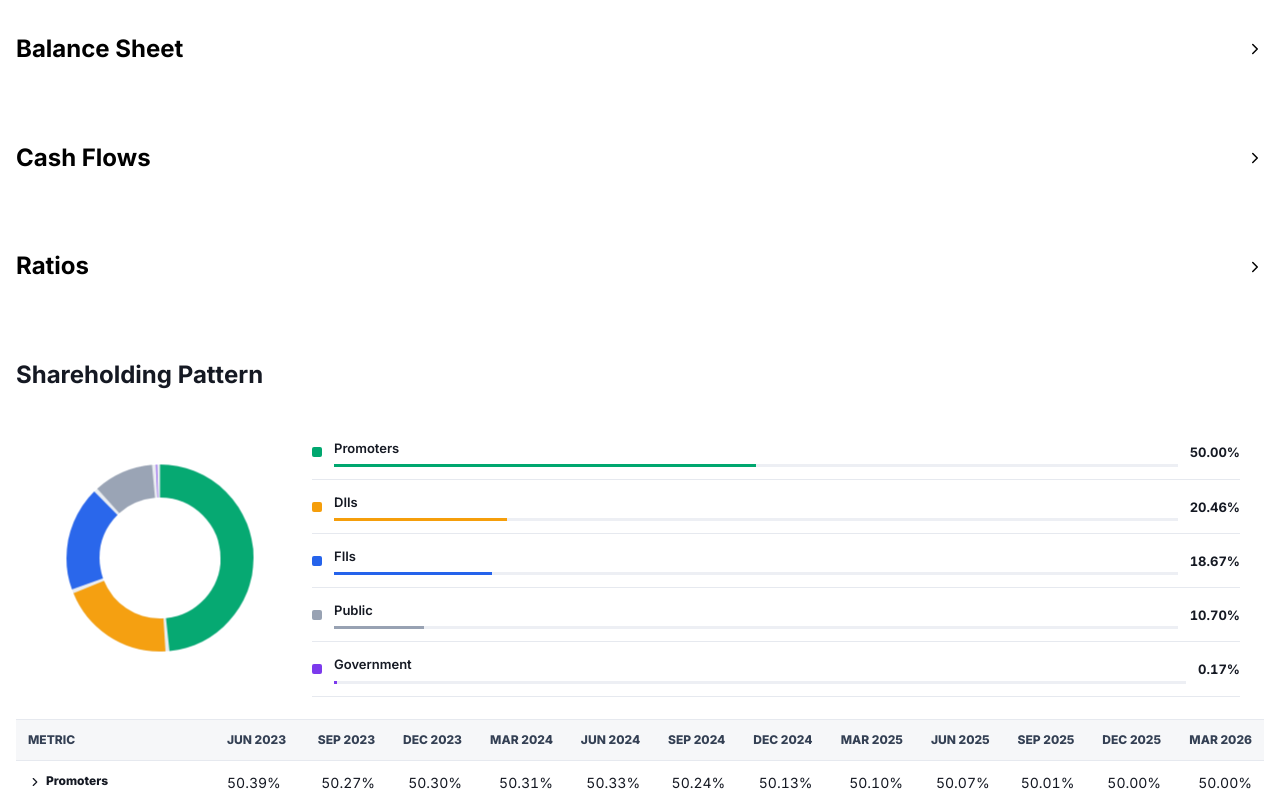
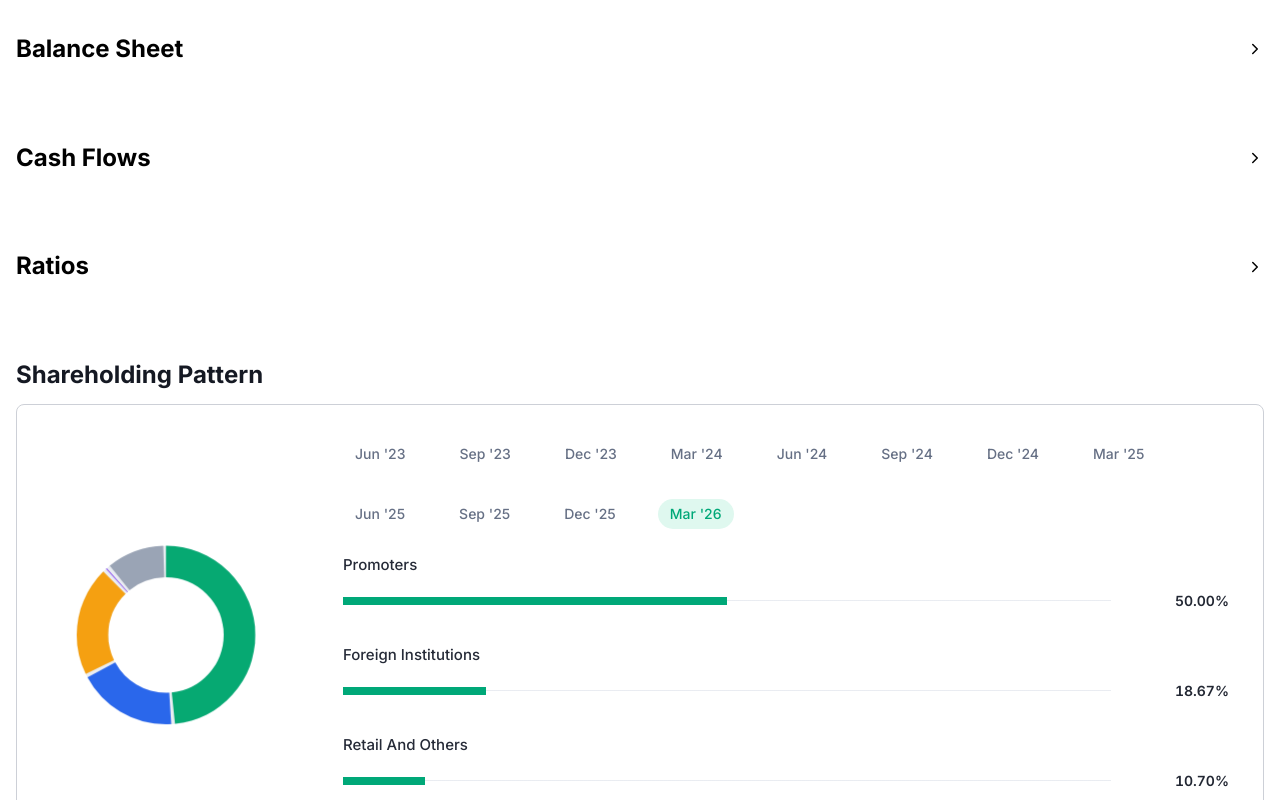
Before and after one commit to sodhanidev/sodhani-web, a Next.js app: page /company/RELIANCE in a window 1280 px wide. Shown: the part 2000-2800 px from the top of the page. Built offline with nearby package versions, Linux system fonts and the light colour scheme.

Commit message:
style: update shareholding chart and financial table rendering in CompanyPageTemplate; improve CSS styles for shareholding components

```diff
--- a/src/app/globals.css
+++ b/src/app/globals.css
@@ -70,10 +70,10 @@
   --chart-axis-text: var(--chart-axis);
   --chart-logo-bg: #f1f3f8;
   --chart-logo-ink: #9e3338;
-  --chart-range-border: #bfc6cf;
+  --chart-range-border: rgba(5, 5, 5, 0.14);
   --chart-range-bg: #ffffff;
-  --chart-range-ink: #2d3440;
-  --chart-range-active-bg: #141d28;
+  --chart-range-ink: #050505;
+  --chart-range-active-bg: #050505;
   --chart-range-active-ink: #ffffff;
   --tooltip-bg: #ffffff;
   --tooltip-border: #e4e7eb;
@@ -185,11 +185,11 @@
   --chart-down: #ff7078;
   --chart-logo-bg: #242b36;
   --chart-logo-ink: #ff9b8e;
-  --chart-range-border: #414a57;
-  --chart-range-bg: #151922;
-  --chart-range-ink: #dce3ea;
-  --chart-range-active-bg: #e6ebf0;
-  --chart-range-active-ink: #0e1116;
+  --chart-range-border: rgba(255, 255, 255, 0.18);
+  --chart-range-bg: #050505;
+  --chart-range-ink: #ffffff;
+  --chart-range-active-bg: #ffffff;
+  --chart-range-active-ink: #050505;
   --tooltip-bg: #1a202a;
   --tooltip-border: #46505f;
   --landing-bg: #050505;
@@ -302,11 +302,11 @@
     --chart-down: #ff7078;
     --chart-logo-bg: #242b36;
     --chart-logo-ink: #ff9b8e;
-    --chart-range-border: #414a57;
-    --chart-range-bg: #151922;
-    --chart-range-ink: #dce3ea;
-    --chart-range-active-bg: #e6ebf0;
-    --chart-range-active-ink: #0e1116;
+    --chart-range-border: rgba(255, 255, 255, 0.18);
+    --chart-range-bg: #050505;
+    --chart-range-ink: #ffffff;
+    --chart-range-active-bg: #ffffff;
+    --chart-range-active-ink: #050505;
     --tooltip-bg: #1a202a;
     --tooltip-border: #46505f;
     --landing-bg: #050505;
@@ -1937,7 +1937,7 @@ th:nth-child(2) .sort-button {
   overflow: hidden;
   gap: 0;
   border: 1px solid var(--chart-range-border);
-  border-radius: 999px;
+  border-radius: 0;
   background: var(--chart-range-bg);
   padding: 0;
   box-shadow: none;
@@ -1946,7 +1946,9 @@ th:nth-child(2) .sort-button {
 .chart-ranges button {
   min-width: 44px;
   min-height: 30px;
+  border: 0;
   border-radius: 0;
+  background: transparent;
   color: var(--chart-range-ink);
   font-size: 12px;
   font-weight: 700;
@@ -1955,7 +1957,7 @@ th:nth-child(2) .sort-button {
 }
 
 .chart-ranges button + button {
-  border-left: 1px solid transparent;
+  border-left: 0;
 }
 
 .chart-ranges button.active {
@@ -1981,9 +1983,7 @@ th:nth-child(2) .sort-button {
   box-shadow: none;
 }
 
-.company-page-shell .shareholding-chart,
-.company-page-shell .shareholding-legend-row {
-  background: transparent;
+.company-page-shell .shareholding-chart {
   box-shadow: none;
 }
 
@@ -2126,13 +2126,17 @@ th:nth-child(2) .sort-button {
   --holder-government: #7c3aed;
   --holder-public: #98a2b3;
   --holder-other: #667085;
-  display: grid;
-  grid-template-columns: 240px minmax(0, 1fr);
-  gap: 32px;
-  align-items: center;
-  border-bottom: 1px solid var(--line);
-  background: var(--panel-bg-solid);
-  padding: 22px 24px;
+  --holder-bar: #00a878;
+  --holder-tab-bg: #dff8ef;
+  display: grid;
+  grid-template-columns: minmax(180px, 230px) minmax(0, 1fr);
+  gap: clamp(30px, 5vw, 62px);
+  align-items: center;
+  min-width: 0;
+  border: 1px solid color-mix(in srgb, var(--line) 88%, var(--ink));
+  border-radius: 8px;
+  background: color-mix(in srgb, var(--panel-bg-solid) 96%, transparent);
+  padding: clamp(24px, 3.1vw, 34px) clamp(24px, 3.4vw, 34px) 24px;
 }
 
 :root[data-theme="dark"] .shareholding-chart {
@@ -2142,6 +2146,8 @@ th:nth-child(2) .sort-button {
   --holder-government: #a78bfa;
   --holder-public: #667085;
   --holder-other: #98a2b3;
+  --holder-bar: #16c784;
+  --holder-tab-bg: rgba(22, 199, 132, 0.14);
 }
 
 .shareholding-visual {
@@ -2151,7 +2157,7 @@ th:nth-child(2) .sort-button {
 
 .shareholding-donut-wrap {
   position: relative;
-  width: min(220px, 100%);
+  width: min(210px, 100%);
   aspect-ratio: 1;
   justify-self: center;
   isolation: isolate;
@@ -2200,115 +2206,120 @@ th:nth-child(2) .sort-button {
   opacity: 0.18;
 }
 
-.shareholding-tooltip {
-  position: absolute;
-  z-index: 5;
-  display: grid;
-  min-width: 112px;
-  gap: 1px;
-  border: 1px solid var(--tooltip-border);
-  border-radius: 4px;
-  box-shadow: 0 10px 24px color-mix(in srgb, var(--ink) 10%, transparent);
-  background: var(--tooltip-bg);
-  padding: 8px 10px;
+.shareholding-breakdown {
+  display: grid;
+  min-width: 0;
+  gap: 24px;
+}
+
+.shareholding-period-tabs {
+  display: flex;
+  flex-wrap: wrap;
+  gap: clamp(16px, 2.4vw, 30px);
+  align-items: center;
+}
+
+.shareholding-period-tabs button {
+  min-height: 30px;
+  border: 0;
+  border-radius: 999px;
+  background: transparent;
+  color: var(--muted);
+  padding: 0 12px;
+  font: inherit;
+  font-size: 14px;
+  font-weight: 500;
+  cursor: pointer;
+  transition:
+    background 160ms ease,
+    color 160ms ease,
+    transform 160ms ease;
+}
+
+.shareholding-period-tabs button:hover,
+.shareholding-period-tabs button:focus-visible {
   color: var(--ink);
-  pointer-events: none;
-  transform: translate(-50%, calc(-100% - 10px));
-}
-
-.shareholding-tooltip::after {
-  position: absolute;
-  bottom: -4px;
-  left: 50%;
-  width: 7px;
-  height: 7px;
-  border-right: 1px solid var(--tooltip-border);
-  border-bottom: 1px solid var(--tooltip-border);
-  background: var(--tooltip-bg);
-  content: "";
-  transform: translateX(-50%) rotate(45deg);
-}
-
-.shareholding-tooltip span,
-.shareholding-tooltip small {
-  color: var(--muted);
-  font-size: 10px;
-}
-
-.shareholding-tooltip strong {
-  font-size: 16px;
-  line-height: 1.1;
-}
-
-.shareholding-legend {
-  display: grid;
-  gap: 0;
-  align-self: center;
-}
-
-.shareholding-legend-row {
-  display: grid;
-  width: 100%;
-  grid-template-columns: 10px minmax(0, 1fr) auto;
-  gap: 12px;
-  align-items: center;
-  border: 0;
-  border-bottom: 1px solid var(--line);
-  background: transparent;
-  padding: 12px 0;
-  color: var(--ink);
-  cursor: pointer;
-  text-align: left;
-  transition:
-    opacity 160ms ease,
-    background 160ms ease;
-}
-
-.shareholding-legend-row:hover,
-.shareholding-legend-row:focus-visible,
-.shareholding-legend-row[data-active="true"] {
-  background: color-mix(in srgb, var(--surface-2) 64%, transparent);
-  outline: none;
-}
-
-.shareholding-swatch {
-  width: 10px;
-  height: 10px;
-  border-radius: 2px;
-}
-
-.shareholding-legend-main {
-  display: grid;
-  gap: 6px;
-  min-width: 0;
-}
-
-.shareholding-legend-name {
+}
+
+.shareholding-period-tabs button:focus-visible {
+  outline: 2px solid color-mix(in srgb, var(--accent) 42%, transparent);
+  outline-offset: 2px;
+}
+
+.shareholding-period-tabs button.active {
+  background: var(--holder-tab-bg);
+  color: var(--holder-bar);
+}
+
+.shareholding-bars {
+  display: grid;
+  gap: 31px;
+}
+
+.shareholding-bar-row {
+  display: grid;
+  gap: 14px;
+}
+
+.shareholding-bar-label {
+  color: color-mix(in srgb, var(--ink) 80%, var(--muted));
+  font-size: 15px;
+  font-weight: 500;
+}
+
+.shareholding-bar-line {
+  display: grid;
+  grid-template-columns: minmax(0, 1fr) auto;
+  gap: clamp(24px, 5vw, 46px);
+  align-items: center;
+}
+
+.shareholding-bar-line strong {
+  min-width: 72px;
+  color: color-mix(in srgb, var(--ink) 84%, var(--muted));
+  font-size: 14px;
+  font-weight: 600;
+  text-align: right;
+}
+
+.shareholding-bar-track {
+  position: relative;
+  height: 8px;
   overflow: hidden;
-  color: var(--ink);
-  font-size: 13px;
-  font-weight: 600;
-  text-overflow: ellipsis;
-  white-space: nowrap;
-}
-
-.shareholding-legend-meter {
-  position: relative;
-  overflow: hidden;
-  height: 3px;
-  border-radius: 0;
-  background: color-mix(in srgb, var(--line) 70%, transparent);
-}
-
-.shareholding-legend-meter span {
+  background: linear-gradient(
+    to bottom,
+    transparent 0,
+    transparent calc(50% - 0.5px),
+    color-mix(in srgb, var(--line) 86%, transparent) calc(50% - 0.5px),
+    color-mix(in srgb, var(--line) 86%, transparent) calc(50% + 0.5px),
+    transparent calc(50% + 0.5px)
+  );
+}
+
+.shareholding-bar-fill {
   position: absolute;
   inset: 0 auto 0 0;
-  min-width: 3px;
-}
-
-.shareholding-legend-row strong {
-  color: var(--ink);
-  font-size: 13px;
+  width: var(--shareholding-value);
+  min-width: 2px;
+  background: var(--holder-bar);
+}
+
+.shareholding-more-button {
+  justify-self: start;
+  border: 0;
+  background: transparent;
+  color: var(--holder-bar);
+  padding: 0;
+  font: inherit;
+  font-size: 14px;
+  font-weight: 600;
+  cursor: pointer;
+}
+
+.shareholding-more-button:hover,
+.shareholding-more-button:focus-visible {
+  color: color-mix(in srgb, var(--holder-bar) 72%, var(--ink));
+  outline: none;
 }
 
 .investor-holdings {
@@ -3313,8 +3324,18 @@ th:nth-child(2) .sort-button {
   }
 
   .shareholding-chart {
-    gap: 18px;
-    padding: 16px;
+    gap: 22px;
+    padding: 18px;
+  }
+
+  .shareholding-period-tabs {
+    gap: 8px;
+  }
+
+  .shareholding-period-tabs button {
+    min-height: 31px;
+    padding: 0 10px;
+    font-size: 12px;
   }
 
   .peer-list {
--- a/src/components/ShareholdingPieChart.tsx
+++ b/src/components/ShareholdingPieChart.tsx
@@ -1,6 +1,7 @@
 "use client";
 
 import { useMemo, useState } from "react";
+import type { CSSProperties } from "react";
 
 import type { FinancialTable } from "@/lib/data/types";
 
@@ -49,12 +50,54 @@ function shortHolderLabel(label: string) {
   return label;
 }
 
+function longHolderLabel(label: string) {
+  const key = holderKey(label);
+  if (key.includes("fii") || key.includes("foreign")) {
+    return "Foreign Institutions";
+  }
+  if (key.includes("dii") || key.includes("domestic")) {
+    return "Domestic Institutions";
+  }
+  if (key.includes("public")) {
+    return "Retail And Others";
+  }
+  return label;
+}
+
 function formatPercent(value: number) {
   return `${value.toFixed(2)}%`;
 }
 
-function getShareholdingSlices(table: FinancialTable): { period: string; slices: Slice[] } {
-  const period = table.periods.at(-1) ?? "";
+function formatPeriodTab(period: string) {
+  const match = /^([A-Za-z]{3})\s+(\d{4})$/u.exec(period);
+  if (!match) {
+    return period;
+  }
+
+  return `${match[1]} '${match[2].slice(-2)}`;
+}
+
+function getRecentPeriods(periods: string[]) {
+  const looksQuarterly = periods.some((period) => !period.startsWith("Mar "));
+  return periods.slice(looksQuarterly ? -12 : -3);
+}
+
+function featuredHolderRank(slice: Slice) {
+  const key = holderKey(slice.label);
+  if (key.includes("promoters")) {
+    return 0;
+  }
+  if (key.includes("fii") || key.includes("foreign")) {
+    return 1;
+  }
+  if (key.includes("public")) {
+    return 2;
+  }
+  return 3;
+}
+
+function getShareholdingSlices(table: FinancialTable, activePeriod: string): { period: string; slices: Slice[] } {
+  const period = activePeriod || table.periods.at(-1) || "";
   if (!period) {
     return { period, slices: [] };
   }
@@ -80,17 +123,20 @@ function getShareholdingSlices(table: FinancialTable): { period: string; slices:
         color: colorKey ? holderColors[colorKey] : "var(--holder-other)"
       };
     })
-    .filter((slice): slice is Slice => Boolean(slice))
-    .sort((a, b) => b.value - a.value);
+    .filter((slice): slice is Slice => Boolean(slice));
 
   return { period, slices };
 }
 
 export function ShareholdingPieChart({ table }: { table: FinancialTable }) {
-  const { period, slices } = useMemo(() => getShareholdingSlices(table), [table]);
+  const recentPeriods = useMemo(() => getRecentPeriods(table.periods), [table.periods]);
+  const [selectedPeriod, setSelectedPeriod] = useState<string | null>(null);
+  const period = selectedPeriod && recentPeriods.includes(selectedPeriod) ? selectedPeriod : recentPeriods.at(-1) || "";
+  const { slices } = useMemo(() => getShareholdingSlices(table, period), [period, table]);
   const [activeIndex, setActiveIndex] = useState<number | null>(null);
   const [tooltip, setTooltip] = useState<TooltipPosition>({ x: 0, y: 0 });
   const [showTooltip, setShowTooltip] = useState(false);
+  const [showAllHolders, setShowAllHolders] = useState(false);
   const total = slices.reduce((sum, slice) => sum + slice.value, 0);
 
   if (!period || !slices.length || total <= 0) {
@@ -114,6 +160,12 @@ export function ShareholdingPieChart({ table }: { table: FinancialTable }) {
     };
   });
   const activeSlice = activeIndex === null ? null : chartSlices[activeIndex] ?? null;
+  const tooltipSide = tooltip.x > 110 ? "left" : "right";
+  const featuredSlices = slices
+    .filter((slice) => featuredHolderRank(slice) < 3)
+    .sort((first, second) => featuredHolderRank(first) - featuredHolderRank(second));
+  const visibleSlices = showAllHolders ? slices : featuredSlices;
+  const canShowMore = slices.length > featuredSlices.length;
 
   function activate(index: number, nextShowTooltip = false) {
     setActiveIndex(index);
@@ -130,7 +182,12 @@ export function ShareholdingPieChart({ table }: { table: FinancialTable }) {
     setShowTooltip(false);
   }
 
-  function moveTooltip(event: React.PointerEvent<SVGCircleElement | HTMLButtonElement>) {
+  function choosePeriod(nextPeriod: string) {
+    setSelectedPeriod(nextPeriod);
+    clearActive();
+  }
+
+  function moveTooltip(event: React.PointerEvent<SVGCircleElement>) {
     const bounds = event.currentTarget.closest(".shareholding-donut-wrap")?.getBoundingClientRect();
     if (!bounds) {
       return;
@@ -183,43 +240,68 @@ export function ShareholdingPieChart({ table }: { table: FinancialTable }) {
           </svg>
           {activeSlice && showTooltip ? (
             <div
-              className="shareholding-tooltip"
+              className="chart-tooltip shareholding-tooltip"
+              data-side={tooltipSide}
               style={{
                 left: tooltip.x,
                 top: tooltip.y
               }}
             >
-              <span>{activeSlice.label}</span>
-              <strong className="numeric">{formatPercent(activeSlice.value)}</strong>
-              <small>{period}</small>
+              <div className="chart-tooltip-price numeric">{formatPercent(activeSlice.value)}</div>
+              <div className="chart-tooltip-meta">
+                {activeSlice.label} · {period}
+              </div>
             </div>
           ) : null}
         </div>
       </div>
+      <div className="shareholding-breakdown">
+        <div className="shareholding-period-tabs" role="tablist" aria-label="Shareholding periods">
+          {recentPeriods.map((availablePeriod) => {
+            const isActive = availablePeriod === period;
 
-      <div className="shareholding-legend" role="list">
-        {chartSlices.map((slice, index) => (
-          <button
-            className="shareholding-legend-row"
-            data-active={activeIndex === index ? "true" : undefined}
-            key={slice.label}
-            role="listitem"
-            type="button"
-            onBlur={clearActive}
-            onFocus={() => activate(index)}
-            onPointerEnter={() => activate(index)}
-            onPointerLeave={clearActive}
-          >
-            <span className="shareholding-swatch" style={{ background: slice.color }} />
-            <span className="shareholding-legend-main">
-              <span className="shareholding-legend-name">{slice.label}</span>
-              <span className="shareholding-legend-meter" aria-hidden="true">
-                <span style={{ background: slice.color, width: `${slice.value}%` }} />
-              </span>
-            </span>
-            <strong className="numeric">{formatPercent(slice.value)}</strong>
+            return (
+              <button
+                aria-selected={isActive}
+                className={isActive ? "active" : ""}
+                key={availablePeriod}
+                role="tab"
+                type="button"
+                onClick={() => choosePeriod(availablePeriod)}
+              >
+                {formatPeriodTab(availablePeriod)}
+              </button>
+            );
+          })}
+        </div>
+        <div className="shareholding-bars">
+          {visibleSlices.map((slice) => {
+            const barStyle = {
+              "--shareholding-value": `${Math.min(Math.max(slice.value, 0), 100)}%`
+            } as CSSProperties;
+
+            return (
+              <div
+                aria-label={`${longHolderLabel(slice.label)} ${formatPercent(slice.value)} in ${period}`}
+                className="shareholding-bar-row"
+                key={slice.key}
+              >
+                <span className="shareholding-bar-label">{longHolderLabel(slice.label)}</span>
+                <div className="shareholding-bar-line">
+                  <div className="shareholding-bar-track" aria-hidden="true">
+                    <span className="shareholding-bar-fill" style={barStyle} />
+                  </div>
+                  <strong className="numeric">{formatPercent(slice.value)}</strong>
+                </div>
+              </div>
+            );
+          })}
+        </div>
+        {canShowMore ? (
+          <button className="shareholding-more-button" type="button" onClick={() => setShowAllHolders(!showAllHolders)}>
+            {showAllHolders ? "See Less" : "See More"}
           </button>
-        ))}
+        ) : null}
       </div>
     </div>
   );
--- a/src/components/company/CompanyPageTemplate.tsx
+++ b/src/components/company/CompanyPageTemplate.tsx
@@ -3,7 +3,6 @@ import { AlertTriangle, CheckCircle2 } from "lucide-react";
 import { AccordionSection } from "@/components/AccordionSection";
 import { CompanySectionNav, type CompanySectionLink } from "@/components/CompanySectionNav";
 import { DocumentsTabs } from "@/components/DocumentsTabs";
-import { FinancialTable } from "@/components/FinancialTable";
 import { InvestorHoldings } from "@/components/InvestorHoldings";
 import { ShareholdingPieChart } from "@/components/ShareholdingPieChart";
 import { SiteFooter } from "@/components/SiteFooter";
@@ -145,23 +144,10 @@ export function CompanyPageTemplate({ model }: { model: CompanyPageModel }) {
 
             {hasShareholding ? (
               <section className="panel section-anchor" id="shareholding">
-                {hasQuarterlyShareholding ? (
-                  <>
-                    <div className="section-title-row">
-                      <h2>Shareholding Pattern</h2>
-                    </div>
-                    <ShareholdingPieChart table={stock.shareholding.quarterly} />
-                    <FinancialTable table={stock.shareholding.quarterly} />
-                  </>
-                ) : null}
-                {hasYearlyShareholding ? (
-                  <>
-                    <div className="section-title-row">
-                      <h2>Yearly Shareholding</h2>
-                    </div>
-                    <FinancialTable table={stock.shareholding.yearly} />
-                  </>
-                ) : null}
+                <div className="section-title-row">
+                  <h2>Shareholding Pattern</h2>
+                </div>
+                <ShareholdingPieChart table={hasQuarterlyShareholding ? stock.shareholding.quarterly : stock.shareholding.yearly} />
               </section>
             ) : null}
 
```
